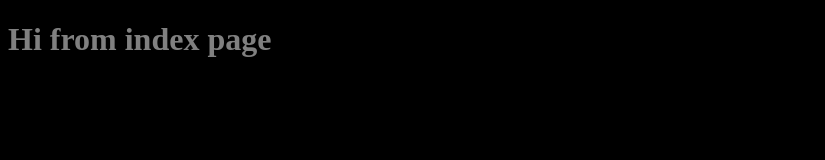
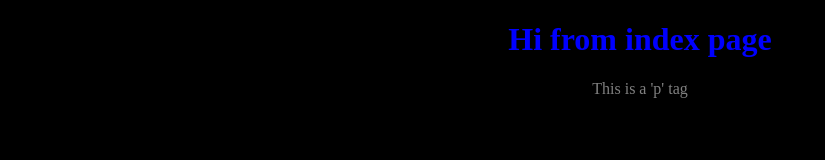
Before and after one commit to salino3/practice-ts-vanilla-2024-01, a website built with Parcel: page index.html in a window 1280 px wide. Shown: the whole page, without its empty margins (0-825 px from the left). Built offline with nearby package versions, Linux system fonts and the light colour scheme.

Commit message:
installed sass

```diff
--- a/index.html
+++ b/index.html
@@ -1,26 +1,19 @@
 <!DOCTYPE html>
 
 <html>
-    <head>
-        <meta charset="utf-8">
-        <meta http-equiv="X-UA-Compatible" content="IE=edge">
-        <title>Modules Typescript </title>
-        <meta name="description" content="">
-        <meta name="viewport" content="width=device-width, initial-scale=1">
-        <link rel="stylesheet" href="./src//css/styles.css">
-        <!-- npm install parcel rimraf --save-dev -->
-    </head>
-    <body >
+  <head>
+    <meta charset="utf-8" />
+    <meta http-equiv="X-UA-Compatible" content="IE=edge" />
+    <title>Modules Typescript</title>
+    <meta name="description" content="" />
+    <meta name="viewport" content="width=device-width, initial-scale=1" />
+    <link rel="stylesheet" href="./src/css/styles.scss" />
+    <!-- npm install parcel rimraf --save-dev -->
+  </head>
+  <body>
+    <h1>Hi from index page</h1>
+    <p>This is a 'p' tag</p>
 
-            <h1>Hi from index page</h1>
-
-
-
-
-
-
-
-        <script type="module" src="./src/app.ts" async defer ></script>
-
-    </body>
+    <script type="module" src="./src/app.ts" async defer></script>
+  </body>
 </html>
--- a/package.json
+++ b/package.json
@@ -9,7 +9,9 @@
   "author": "salino3",
   "license": "ISC",
   "devDependencies": {
+    "@parcel/transformer-sass": "^2.10.3",
     "parcel": "^2.10.3",
-    "rimraf": "^4.4.1"
+    "rimraf": "^4.4.1",
+    "sass": "^1.81.0"
   }
 }
--- /dev/null
+++ b/src/css/styles.scss
@@ -0,0 +1,8 @@
+body {
+  background: black;
+  color: gray;
+  text-align: center;
+  h1 {
+    color: blue;
+  }
+}
```
Also changed, not shown: src/css/styles.css (deleted), 1 other file.
